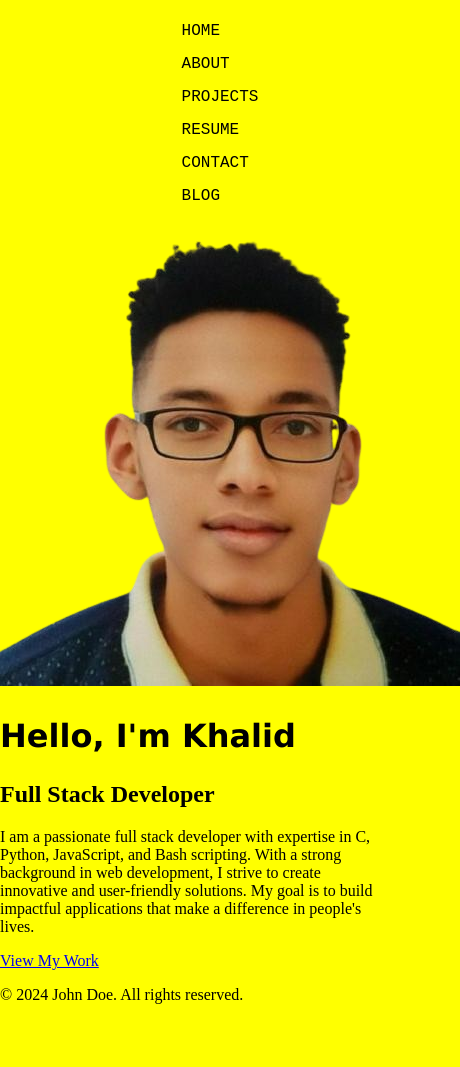
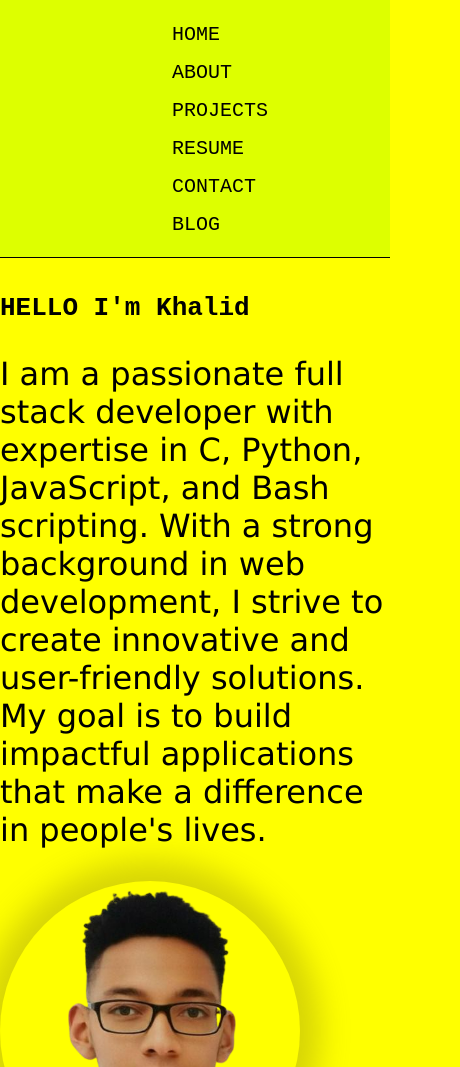
Before and after one commit to khalid1sey/Portfolio-main, a plain HTML site: page src/index.html in a window 390 px wide. Shown: the part 114-1181 px from the top of the page, 460 px wide, since content can reach past the window. Before the commit the page ends 1134 px from the top, so only its background shows below. Drawn offline with Linux system fonts and the light colour scheme; files whose address does not match are found by name.

Commit message:
added profile

```diff
--- a/src/index.html
+++ b/src/index.html
@@ -38,21 +38,19 @@
 
 	<main>
 		<section id="hero">
+			<div class="hero-content">
+			  	<h1><code>HELLO I'm Khalid</code></h1>
+			  	<p>I am a passionate full stack developer with expertise in C, Python, JavaScript, and Bash scripting. With a strong background in web development, I strive to create innovative and user-friendly solutions. My goal is to build impactful applications that make a difference in people's lives.</p>
+			</div>
+
 			<div class="hero-img">
 				<img src="/home/kha1id/khalid/Workspace/Portfolio/images/hero.png" alt="img">
-			</div>
-
-			<div class="hero-content">
-			  	<h1>Hello, I'm Khalid</h1>
-			  	<h2 class="subheading">Full Stack Developer</h2>
-			  	<p>I am a passionate full stack developer with expertise in C, Python, JavaScript, and Bash scripting. With a strong background in web development, I strive to create innovative and user-friendly solutions. My goal is to build impactful applications that make a difference in people's lives.</p>
-			  	<a href="#projects" class="cta-button">View My Work</a>
 			</div>
 		</section>
 	</main>
 
 	<footer>
-		<p>&copy; 2024 John Doe. All rights reserved.</p>
+		<p>&copy; 2024 Khalid Sinteayehu. All rights reserved.</p>
 	</footer>
 
 	<script src="index.js"></script>
--- a/src/styles.css
+++ b/src/styles.css
@@ -12,7 +12,6 @@ body {
 
 /*=========logo=========*/
 div.name h3 {
-
     font-size: 35px;
 }
 
@@ -22,6 +21,7 @@ div.navbar-container  {
     align-items: center;
     text-transform: uppercase;
     font-family: 'Courier New', Courier, monospace;
+    background-color: rgb(221, 255, 0);
 }
 
 nav.navigation ul {
@@ -44,21 +44,66 @@ nav.navigation ul li a {
 
 /*================= main ==================*/
 
+#hero {
+    display: flex;
+    align-items: center;
+    justify-content: center;
+    gap: 20px;
+    margin: 10px;
+}
+
 main div.hero-content h1 {
     font-family: Verdana, Geneva, Tahoma, sans-serif;
     font-weight: 900;
     font-size: xx-large;
 }
 
+main div.hero-content p {
+    font-family: Verdana, Geneva, Tahoma, sans-serif;
+    font-size: xx-large;
+}
+
+.hero-content {
+    align-items: center;
+}
+
+.hero-img {
+    flex: 0 0 auto;
+
+}
+
+div.hero-img img {
+
+    height: 300px;
+    width: 300px;
+    border-radius: 50%;
+    box-shadow: 0 0 30px 20px rgba(118, 111, 20, 0.3);
+}
+
+.hero-content {
+    flex: 1 1 auto;
+}
+
+/*==================== footer ==========*/
+footer p {
+    font-family: 'Courier New', Courier, monospace;
+    font-weight: bold;
+}
+
 /*==================== responsive for mobile ==========*/
-@media screen and (max-width: 600px) {
+@media screen and (max-width: 650px) {
     .navbar-container {
         flex-direction: column;
+        border-bottom: 1px solid black;
+        justify-content: center;
+        align-items: center;
     }
 
     .name {
         margin-right: 0;
         margin-bottom: 10px;
+        border-bottom: 1px solid black;
+        text-shadow: 2px;
     }
 
     .navigation ul {
@@ -69,4 +114,28 @@ main div.hero-content h1 {
         margin-left: 0;
         margin-bottom: 5px;
     }
+
+    .navigation ul li a {
+        justify-content: center;
+        align-items: center;
+        font-size: 20px;
+    }
+
+    #hero {
+        display: block;
+        align-items: center;
+        justify-content: center;
+        gap: 20px;
+        margin: 0;
+    }
+
 }
+
+
+/*==================== responsive for mobile ==========*/
+@media screen and (min-width: 910px) {
+
+.hero-img {
+        padding :0 80px 0 200px;
+    }
+}
```
